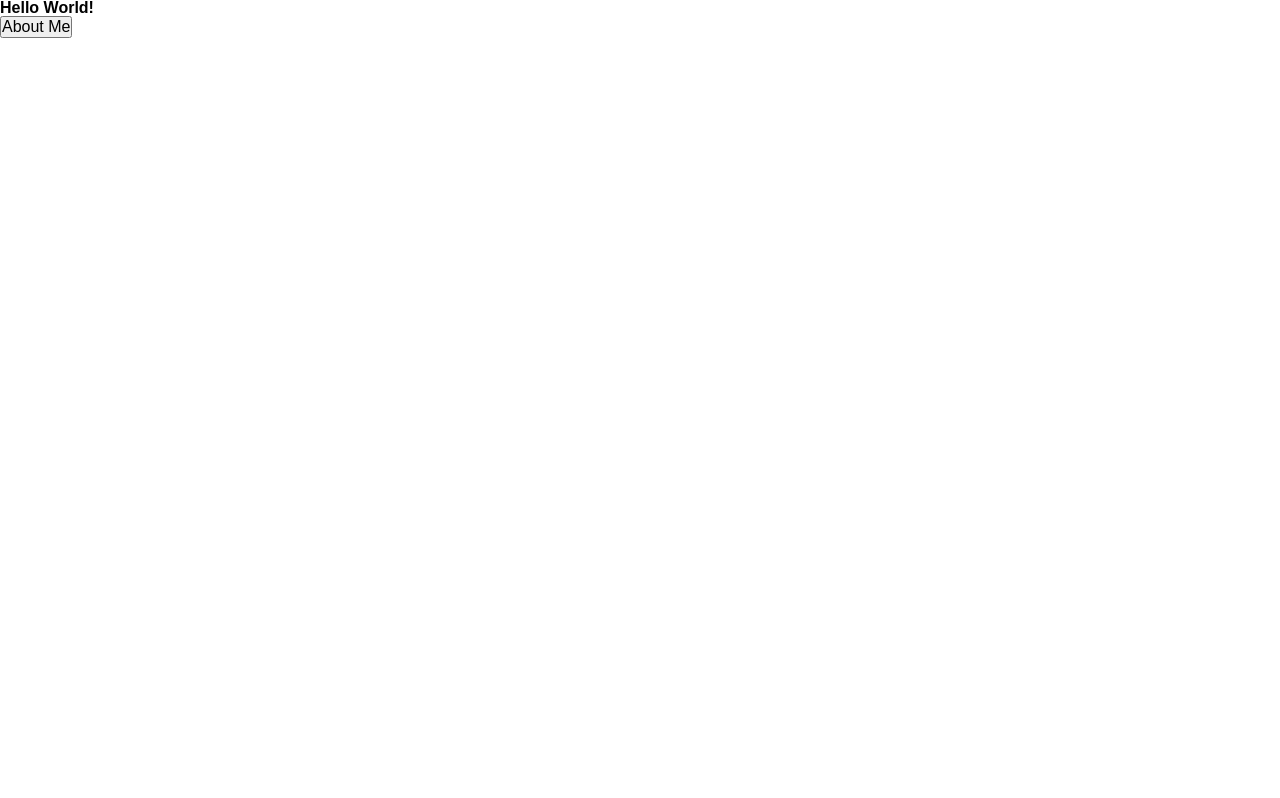
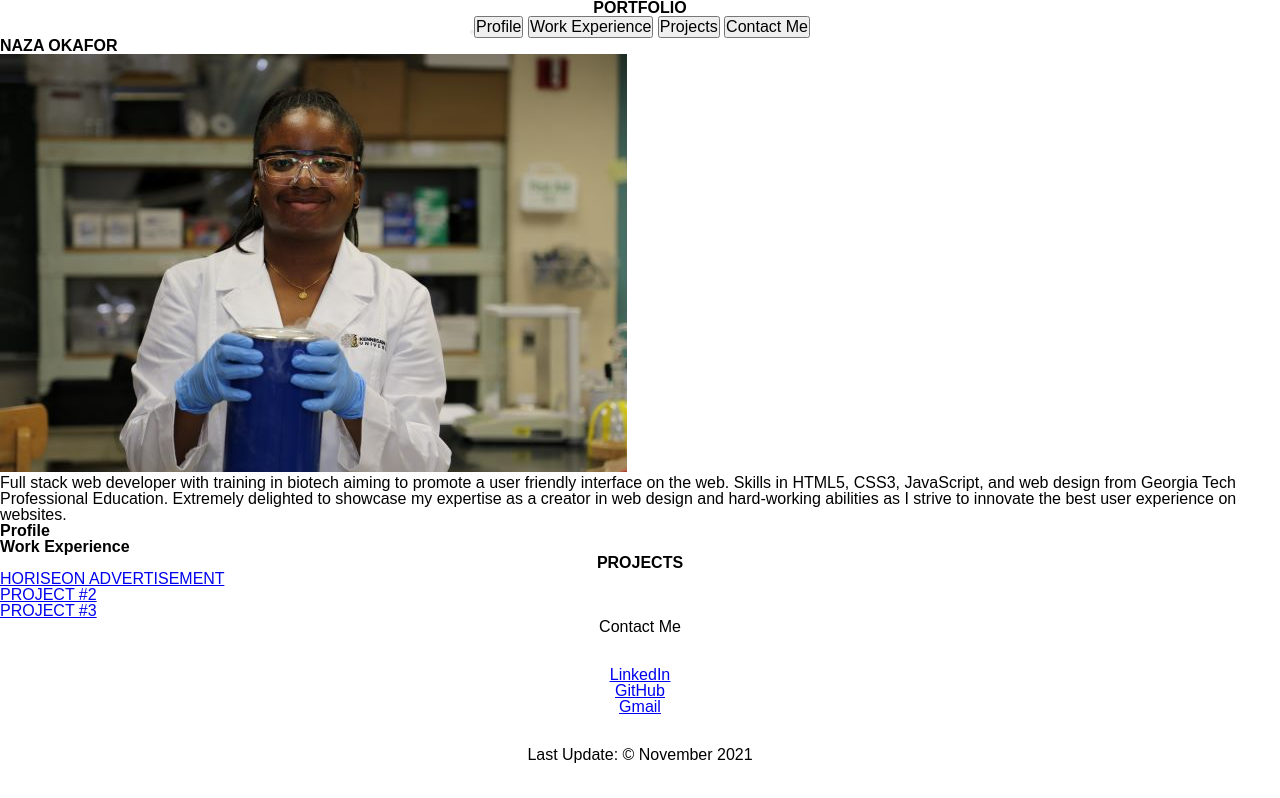
Before and after one commit to nazaokafor/my-portfolio, a plain HTML site: page index.html in a window 1280 px wide. Drawn offline with Linux system fonts and the light colour scheme.

Commit message:
official edit 2 with added profile image

```diff
--- a/index.html
+++ b/index.html
@@ -17,20 +17,103 @@
 
     <header>
 
-        <h1>Hello World!</h1>
+        <header class = "header">
+
+        <h1>PORTFOLIO</h1>
 
         <nav>
+            <nav class = "nav-1">
 
-            <button>About Me</button>
+                <button class = "button">
+
+            <button>Profile</button>
+            <button>Work Experience</button>
+            <button>Projects</button>
+            <button>Contact Me</button>
 
         </nav>
 
     </header>
 
+    <main>
+
+        <aside>
+            <aside class = "aside">
+
+            <h2>NAZA OKAFOR</h2>
+
+            <img src = "1mb pic.JPG" alt = "Profile Picture"/>
+
+            <p>
+               Full stack web developer with training in biotech aiming to promote a user friendly interface on the web.
+               Skills in HTML5, CSS3, JavaScript, and web design from Georgia Tech Professional Education. Extremely delighted
+               to showcase my expertise as a creator in web design and hard-working abilities as I strive to innovate the best user
+               experience on websites.
+            </p>
+
+        </aside>
+
+        <section>
+
+            <section class = "section-1">
+                <h3>Profile</h3>
+
+                <p></p>
+
+            <section class = "section-1">
+                <h4>Work Experience</h4>
+
+                <p></p>
+
+        </section>
+
+<nav>
+
+    <nav class = "nav-2">
+
+    <h5>PROJECTS</h5>
+
+</nav>
+
+<section>
+
+    <section class = "horiseon">
+        <a href = "https://nazaokafor.github.io/horiseon-advertisement/">HORISEON ADVERTISEMENT</a>
+        <img src = "" alt = "" />
+
+    <section class = "section-2">
+       <a href = "https://www.google.com/">PROJECT #2</a>
+       <img src = "" alt = ""/>
+
+    <section class = "section-2">
+       <a href = "https://www.apple.com/">PROJECT #3</a>
+       <img src = "" alt = ""/>
+
+</section>
+
+    </main>
+
 </body>
 
 <footer>
+    <footer class = "footer">
+    <p>Contact Me</p>
+<br></br>
+    <ul class = "contactlinks">
+        <li>
+        <a href = "https://www.linkedin.com/in/chinaza-okafor-219b05151/"><u>LinkedIn</u></a>
+        </li>
 
+        <li>
+        <a href = "https://github.com/nazaokafor"><u>GitHub</u></a>
+        </li>
+
+        <li>
+        <a href = "mailto:okafornaza@gmail.com"><u>Gmail</u></a>
+        </li>
+    </ul>
+<br></br>
+     <p>Last Update: &copy; November 2021</p>
 </footer>
 
 </html>
--- a/style.css
+++ b/style.css
@@ -0,0 +1,46 @@
+.header {
+    text-align: center;
+
+}
+
+.button {
+    text-align: center;
+}
+
+.nav-1 {
+    text-align: center;
+}
+
+.aside img {
+    text-align: left;
+}
+
+.section {
+    display: flex;
+}
+
+.section-1 {
+
+}
+
+
+.nav-2 {
+    text-align: center;
+}
+
+.horiseon {
+
+}
+
+.section-2 {
+
+}
+
+.footer p {
+    text-align: center;
+
+}
+
+.contactlinks {
+    text-align: center;
+}
```
Also changed, not shown: 1mb pic.JPG (added).
